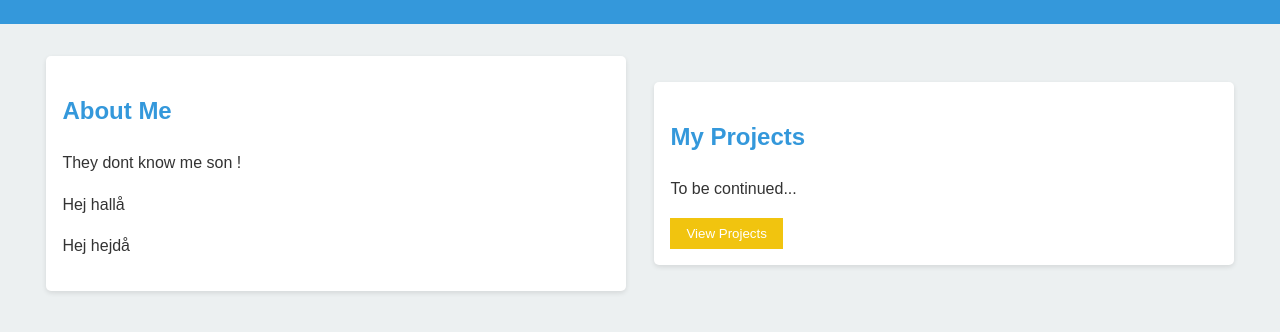
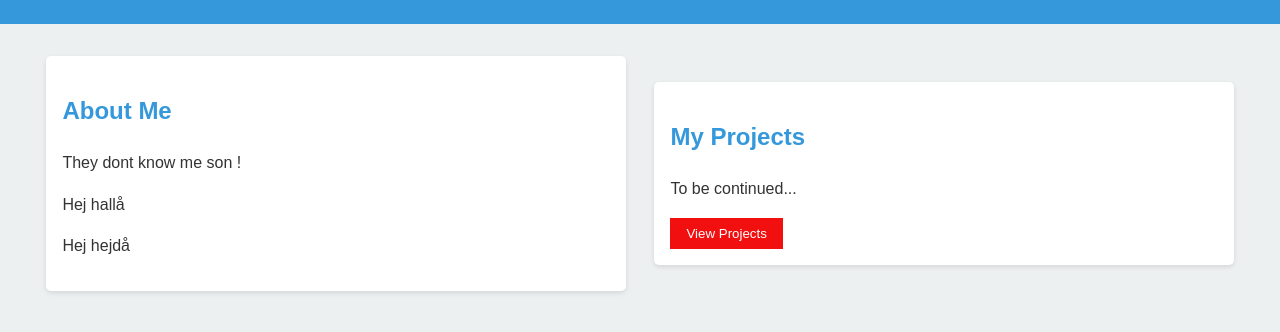
Before and after one commit to OscarSystemDeveloper/BestTeam, a plain HTML site: page index.html in a window 1280 px wide. Shown: the part 102-434 px from the top of the page. Drawn offline with Linux system fonts and the light colour scheme.

Commit message:
change colour

```diff
--- a/index.html
+++ b/index.html
@@ -8,7 +8,7 @@
       /* Global Styles */
       :root {
         --primary-color: #3498db;
-        --secondary-color: #f1c40f;
+        --secondary-color: #f10f0f;
         --background-color: #ecf0f1;
         --text-color: #333;
       }
@@ -62,7 +62,7 @@
       }
 
       button:hover {
-        background-color: #2f00ff;
+        background-color: #ffd700;
       }
 
       @media screen and (min-width: 768px) {
```
